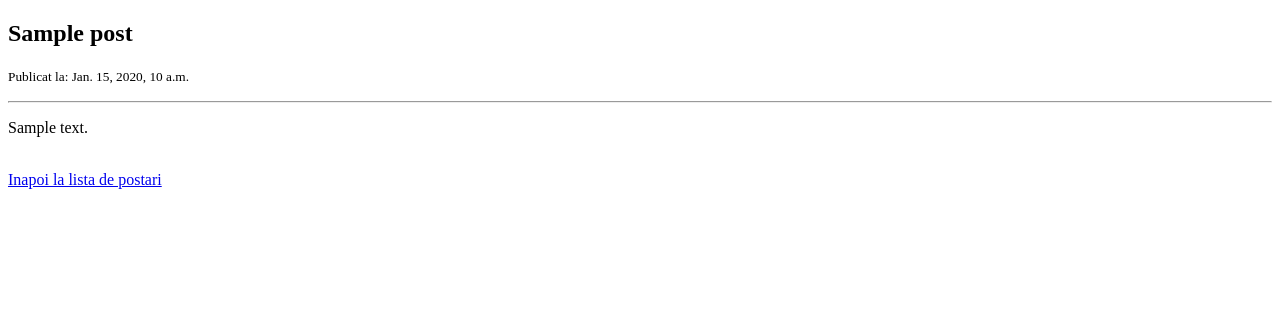
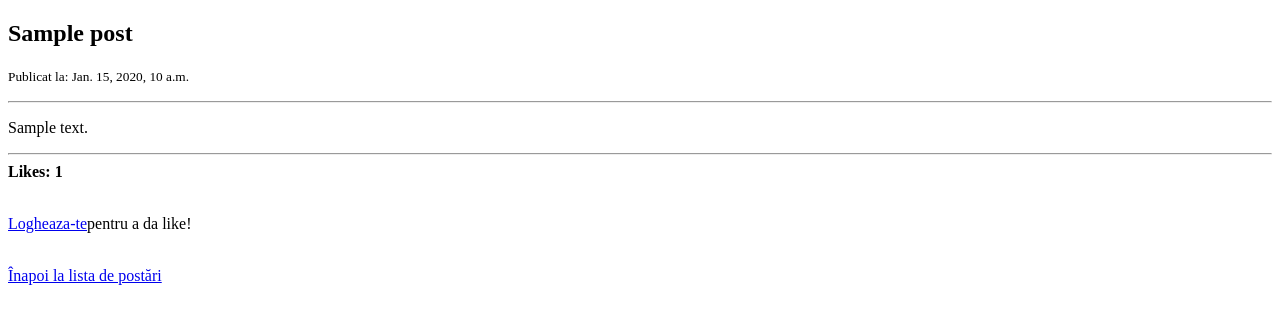
Before and after one commit to MironCristian/django-simple-blog, a Django app: page /post/1/ in a window 1280 px wide. Shown: the top 324 px of the page. Run offline with Django 5.2, Linux system fonts and the light colour scheme; tables that the repository leaves empty hold one stand-in row (values such as "Sample post").

Commit message:
feat: Add like/unlike functionality to posts

```diff
--- a/blog/models.py
+++ b/blog/models.py
@@ -1,12 +1,16 @@
 from django.db import models
-
+from django.contrib.auth.models import User
 # Create your models here.
 
 class Post(models.Model):
 
     title = models.CharField(max_length=200)
     content = models.TextField()
+    likes = models.ManyToManyField(User, related_name='blog_posts')
     created_at = models.DateTimeField(auto_now_add=True)
+
+    def total_likes(self):
+        return self.likes.count()
 
     def __str__(self):
         return self.title
--- a/blog/templates/blog/post_detail.html
+++ b/blog/templates/blog/post_detail.html
@@ -1,22 +1,36 @@
 <!DOCTYPE html>
-<html lang="en">
+<html>
 <head>
-    <meta charset="UTF-8">
-    <meta name="viewport" content="width=device-width, initial-scale=1.0">
     <title>{{ post.title }}</title>
 </head>
 <body>
-
     <article>
-        <h1> {{ post.title }}</h1>
+        <h1>{{ post.title }}</h1>
         <p><small>Publicat la: {{ post.created_at }}</small></p>
         <hr>
+        <p>{{ post.content }}</p>
+    </article>
 
-        <p>{{ post.content }}</p>
+    <hr>
 
-    </article>
+    <strong>Likes: {{ post.total_likes }}</strong>
+
+    <br><br>
+
+    <form action="{% url 'like_post' post.pk %}" method="POST">
+        {% csrf_token %}
+        {% if user.is_authenticated %}
+        {% if liked %}
+        <button type="submit">Unlike</button>
+        {% else %}
+        <button type="submit">Like</button>
+        {% endif %}
+    {%else%}
+        <p><a href="{% url 'admin:login' %}?next={{ request.path }}">Logheaza-te</a>pentru a da like!</p>
+    {% endif %}
+    </form>
+
     <br>
-    <a href="{% url 'post_list' %}">Inapoi la lista de postari</a>
-
+    <a href="{% url 'post_list' %}">Înapoi la lista de postări</a>
 </body>
 </html>
--- a/blog/templates/blog/post_list.html
+++ b/blog/templates/blog/post_list.html
@@ -22,7 +22,9 @@
             <p>{{ post.content }}</p>
             <p><small>Publicat la: {{ post.created_at }}</small></p>
             <h2><a href="{% url 'post_detail' pk=post.pk %}">Catre Postare!</a></h2>
+            <h3>Like:  {{ post.total_likes }}</h3>
         </article>
+    </form>
         <hr>
     {% endfor %}
 </main>
--- a/blog/urls.py
+++ b/blog/urls.py
@@ -6,6 +6,7 @@ urlpatterns = [
 
 
 path('', views.post_list, name='post_list'),
-path('post/<int:pk>/', views.post_detail, name='post_detail')
+path('post/<int:pk>/', views.post_detail, name='post_detail'),
+path('like/<int:pk>/', views.like_post, name='like_post'),
 
 ]
--- a/blog/views.py
+++ b/blog/views.py
@@ -1,12 +1,45 @@
-from django.shortcuts import render, get_object_or_404
+from django.shortcuts import render, get_object_or_404, redirect
+from django.contrib.auth.decorators import login_required
 from .models import Post
-# Create your views here.
+
+
 
 def post_list(request):
     posts = Post.objects.all().order_by("-created_at")
+    prima_postare = posts.first() # Luam doar prima postare
+    if prima_postare:
+        print("---------------------------------")
+        print("Obiectul Post:", prima_postare.title)
+        print("Accesand campul .likes:", prima_postare.likes)
+        print("Rezultatul de la .likes.count():", prima_postare.likes.count())
+        print("Rezultatul de la metoda .total_likes():", prima_postare.total_likes())
+        print("---------------------------------")
     return render(request, 'blog/post_list.html', {'posts': posts})
 
 
 def post_detail(request, pk):
     post = get_object_or_404(Post, pk=pk)
-    return render(request, 'blog/post_detail.html', {'post': post})
+    liked = False
+    if request.user.is_authenticated and post.likes.filter(id=request.user.id).exists():
+        liked = True
+
+    context = {
+    'post': post,
+    'liked': liked
+
+
+    }
+
+    return render(request, 'blog/post_detail.html', context)
+
+@login_required
+
+def like_post(request, pk):
+    post = get_object_or_404(Post, id=pk)
+    if post.likes.filter(id=request.user.id).exists():
+        post.likes.remove(request.user)
+    else:
+        post.likes.add(request.user)
+
+
+    return redirect('post_detail', pk=post.pk)
```
Also changed, not shown: blog/migrations/0001_initial.py.
